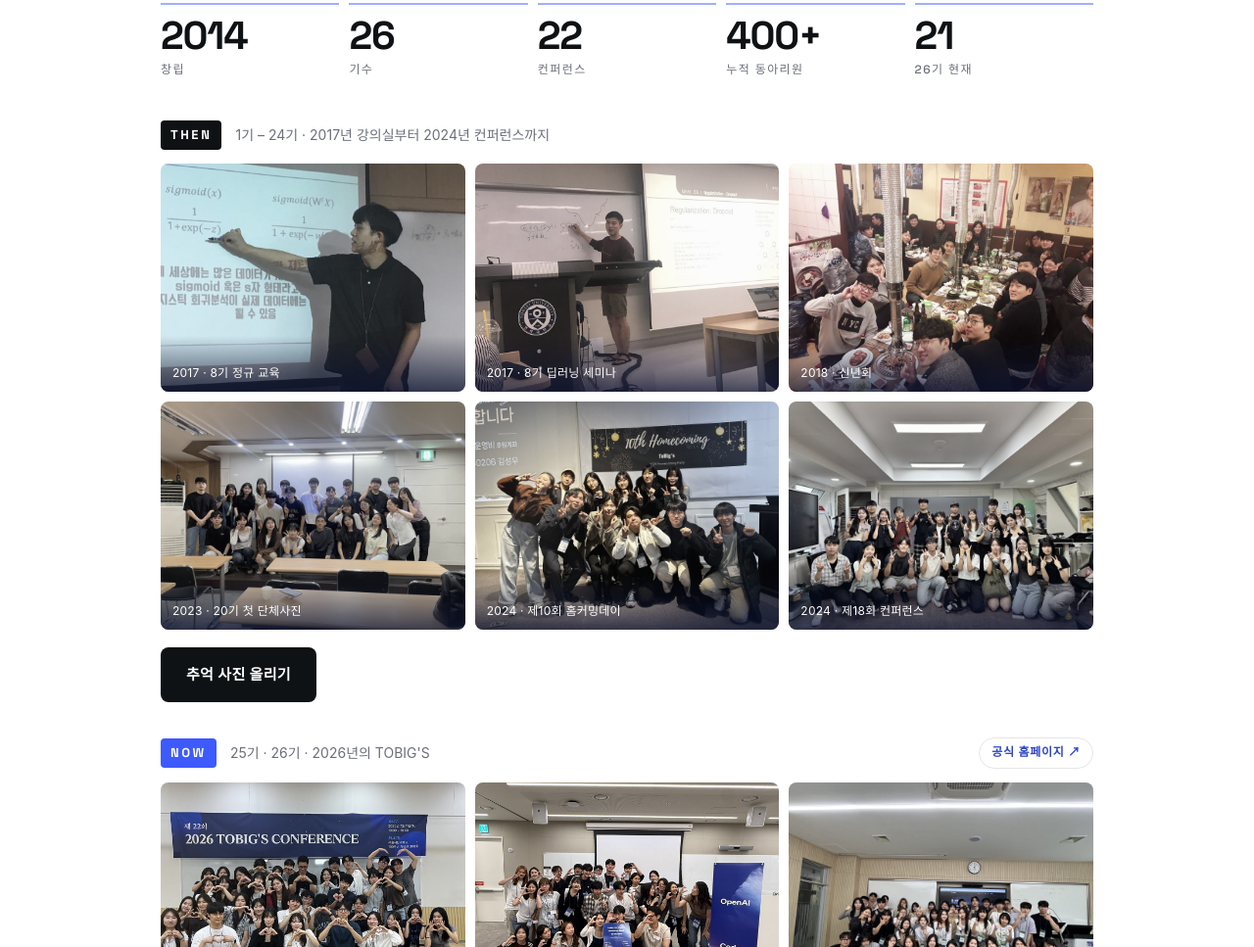
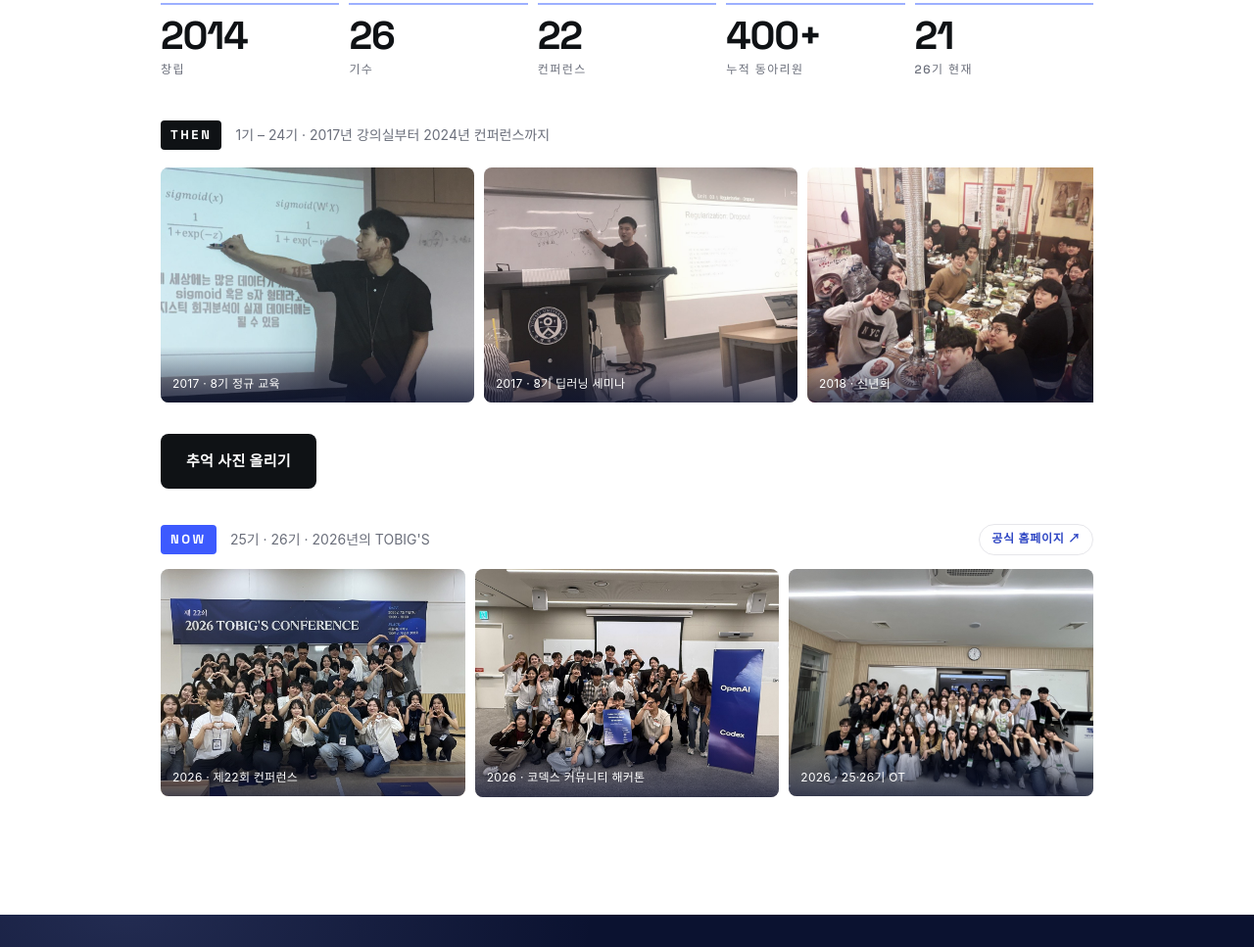
Before and after one commit to Feellived/tobigs-homecoming-2026, a plain HTML site: page index.html in a window 1280 px wide. Shown: the part 5128-6095 px from the top of the page at 98% size. Drawn offline with Linux system fonts and the light colour scheme; a web font is replaced by a local one.

Commit message:
Then photos: horizontal scroll strip with bar; caption 2024 홈커밍데이
Co-Authored-By: Claude Fable 5.1 <noreply@anthropic.com>

```diff
--- a/index.html
+++ b/index.html
@@ -246,14 +246,16 @@
   .era-tag.now{background:var(--primary);color:#fff}
   .era-sub{font-size:14px;color:var(--muted)}
   .photos .grid{display:grid;grid-template-columns:repeat(4,1fr);gap:10px}
-  .photos .grid.then{grid-template-columns:repeat(3,1fr)}
+  .photos .grid.then{display:flex;gap:10px;overflow-x:auto;padding:4px 0 14px;scroll-snap-type:x mandatory;-webkit-overflow-scrolling:touch}
+  .photos .grid.then::-webkit-scrollbar{height:6px}.photos .grid.then::-webkit-scrollbar-thumb{background:var(--line);border-radius:3px}
+  .photos .grid.then figure{flex:0 0 320px;scroll-snap-align:start}
   .photos .grid.now{grid-template-columns:repeat(3,1fr)}
   .photos figure{position:relative;aspect-ratio:4/3;overflow:hidden;border-radius:8px;background:var(--bg-2)}
   .photos img{width:100%;height:100%;object-fit:cover;display:block;transition:transform .5s cubic-bezier(.2,.8,.2,1)}
   .photos figure:hover img{transform:scale(1.03)}
   .photos .grid.then img{filter:saturate(.75) contrast(.98)}
   .photos figcaption{position:absolute;left:0;right:0;bottom:0;padding:28px 12px 10px;font-size:12px;color:#fff;background:linear-gradient(to top,rgba(11,18,48,.75),transparent);letter-spacing:.02em}
-  @media (max-width:760px){.stats{grid-template-columns:repeat(3,1fr)}.photos .grid,.photos .grid.then,.photos .grid.now{grid-template-columns:1fr 1fr}}
+  @media (max-width:760px){.stats{grid-template-columns:repeat(3,1fr)}.photos .grid,.photos .grid.now{grid-template-columns:1fr 1fr}.photos .grid.then figure{flex-basis:260px}}
   .posters{display:flex;gap:12px;overflow-x:auto;padding:4px 0 14px;margin:28px 0 24px;scroll-snap-type:x mandatory;-webkit-overflow-scrolling:touch}
   .posters::-webkit-scrollbar{height:6px}.posters::-webkit-scrollbar-thumb{background:var(--line);border-radius:3px}
   .posters figure{flex:0 0 150px;scroll-snap-align:start}
@@ -468,7 +470,7 @@
         <figure><img src="assets/photos/then/04.jpg" alt="2017 · 8기 딥러닝 세미나" loading="lazy"><figcaption>2017 · 8기 딥러닝 세미나</figcaption></figure>
         <figure><img src="assets/photos/then/03.jpg" alt="2018 · 신년회" loading="lazy"><figcaption>2018 · 신년회</figcaption></figure>
         <figure><img src="assets/photos/then/06.jpg" alt="2023 · 20기 첫 단체사진" loading="lazy"><figcaption>2023 · 20기 첫 단체사진</figcaption></figure>
-        <figure><img src="assets/photos/then/07.jpg" alt="2024 · 제10회 홈커밍데이" loading="lazy"><figcaption>2024 · 제10회 홈커밍데이</figcaption></figure>
+        <figure><img src="assets/photos/then/07.jpg" alt="2024 · 홈커밍데이" loading="lazy"><figcaption>2024 · 홈커밍데이</figcaption></figure>
         <figure><img src="assets/photos/then/05.jpg" alt="2024 · 제18회 컨퍼런스" loading="lazy"><figcaption>2024 · 제18회 컨퍼런스</figcaption></figure>
     </div>
     <div class="conf-cta archive-cta">
@@ -635,7 +637,7 @@
   // ---- scroll reveal ----
   const reduce = matchMedia('(prefers-reduced-motion: reduce)').matches;
   if('IntersectionObserver' in window && !reduce){
-    const targets = document.querySelectorAll('section .eyebrow, section h2, section .lead, .card, .photos figure, .stats > div, .faq details, .conf-cta, .posters, .era, .rsvp .facts > div, .rsvp .cta');
+    const targets = document.querySelectorAll('section .eyebrow, section h2, section .lead, .card, .photos .grid.now figure, .photos .grid.then, .stats > div, .faq details, .conf-cta, .posters, .era, .rsvp .facts > div, .rsvp .cta');
     targets.forEach(el=>{ el.setAttribute('data-reveal',''); const sib=[...el.parentElement.children].filter(c=>c.hasAttribute('data-reveal')); el.style.transitionDelay = Math.min(sib.indexOf(el),6)*70+'ms'; });
     const ro = new IntersectionObserver(es=>es.forEach(e=>{ if(e.isIntersecting){ e.target.classList.add('in'); ro.unobserve(e.target);} }),{threshold:0.12, rootMargin:'0px 0px -6% 0px'});
     targets.forEach(el=>ro.observe(el));
```
